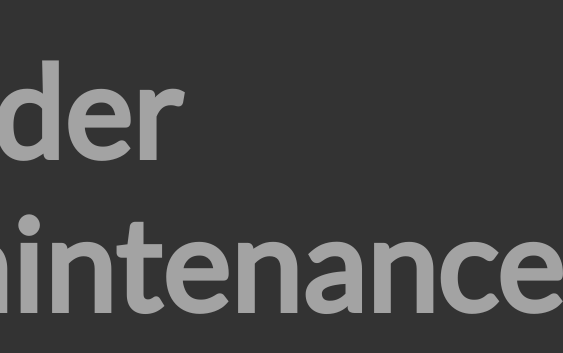
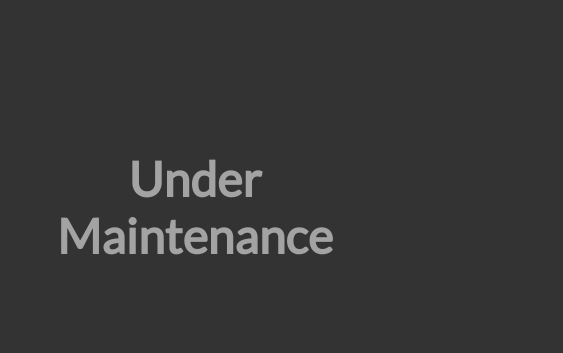
Before and after one commit to DishanBhattacharya/under-maintenance-page, a plain HTML site: page index.html in a window 390 px wide. Shown: the part 235-588 px from the top of the page, 563 px wide, since content can reach past the window. Drawn offline with Linux system fonts and the light colour scheme.

Commit message:
fixed so screen works for mobile pages

```diff
--- a/index.html
+++ b/index.html
@@ -12,14 +12,29 @@
             display: flex;
             align-items: center;
             justify-content: center;
-            height: 100vh;
-            font-size: large;
+            min-height: 100vh;
+            font-size: 24px;
             margin: 0;
             font-family: Lato, sans-serif;
+            text-align: center;
+            max-width: 600px;
+            margin: auto;
+            padding: 20px;
         }
 
         h1 {
-            font-size: 128px;
+            font-size: 64px;
+        }
+
+        @media only screen and (max-width: 600px) {
+            /* Adjustments for smaller screens */
+            body {
+                font-size: 16px;
+            }
+
+            h1 {
+                font-size: 48px;
+            }
         }
     </style>
 </head>
```
